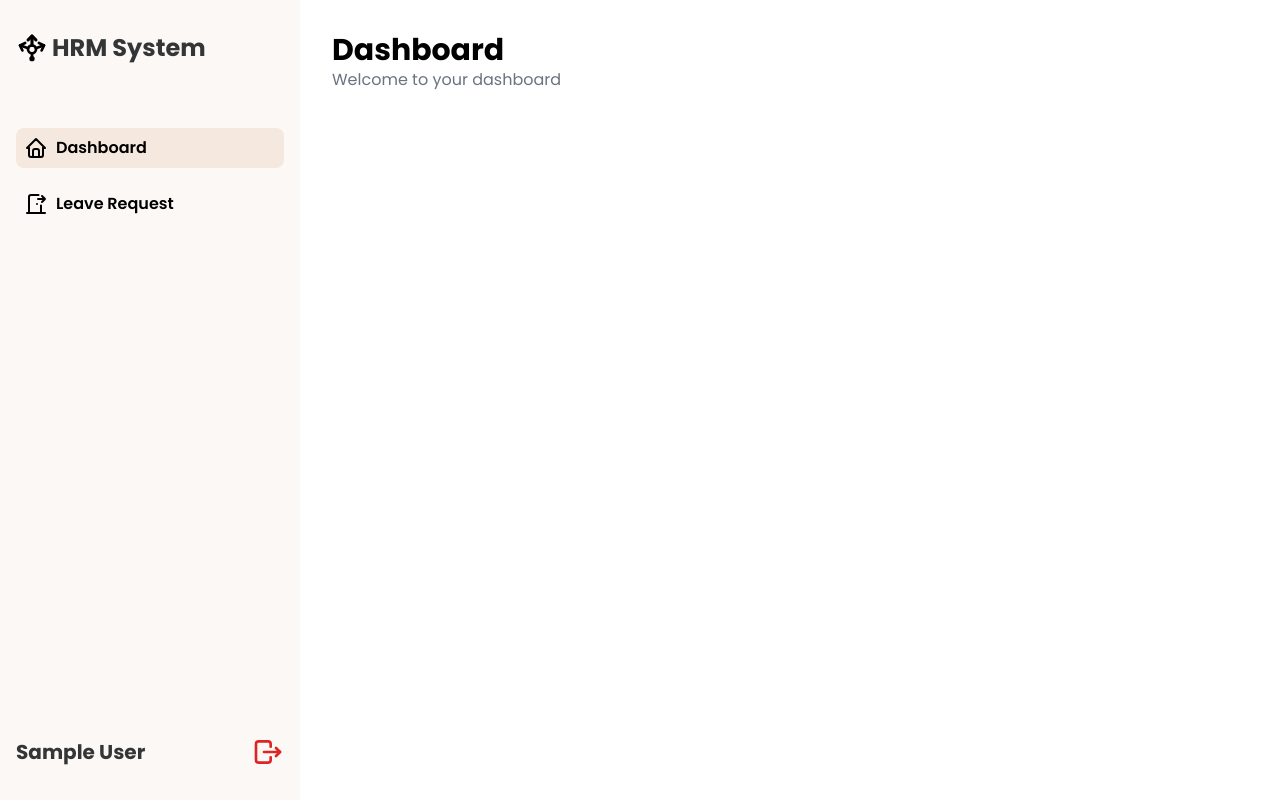
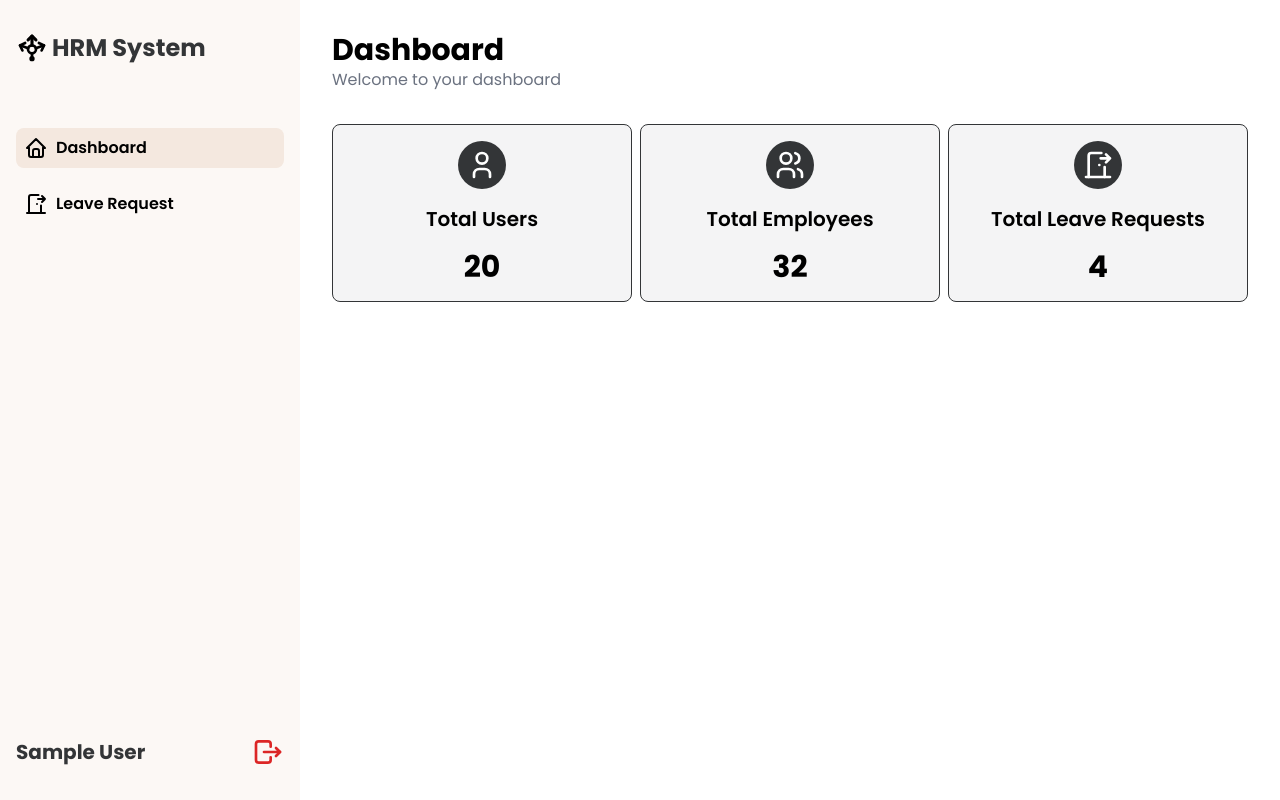
Before and after one commit to Agrimzz/hrm, a Next.js app: page /dashboard in a window 1280 px wide. Built offline with nearby package versions, Linux system fonts and the light colour scheme; no server answers; sample sign-in values are in the browser's storage.

Commit message:
dashboard

```diff
--- a/app/(root)/dashboard/page.tsx
+++ b/app/(root)/dashboard/page.tsx
@@ -1,8 +1,7 @@
-import { auth } from "@/auth"
+import { IconDoorExit, IconUser, IconUsers } from "@tabler/icons-react"
 import React from "react"
 
-const Dashboard = async () => {
-  const session = await auth()
+const Dashboard = () => {
   return (
     <div className="flex-1 p-8 ">
       <div className="flex flex-col ">
@@ -10,11 +9,29 @@ const Dashboard = async () => {
         <p className="text-gray-500">Welcome to your dashboard</p>
       </div>
 
-      {session?.user?.role === "SUPER_ADMIN" && (
-        <button className="bg-primary text-white px-4 py-2 rounded-lg">
-          Add
-        </button>
-      )}
+      <div className="grid grid-cols-1 gap-2 mt-8 sm:grid-cols-3">
+        <div className="flex flex-col gap-4 items-center p-4 bg-background rounded-lg border border-primary hover:bg-primary hover:text-white cursor-pointer">
+          <div className="text-white bg-primary rounded-full p-2">
+            <IconUser size={32} />
+          </div>
+          <h3 className="text-xl font-semibold">Total Users</h3>
+          <p className="text-3xl font-bold">20</p>
+        </div>
+        <div className="flex flex-col gap-4 items-center p-4 bg-background rounded-lg border border-primary hover:bg-primary hover:text-white cursor-pointer">
+          <div className="text-white bg-primary rounded-full p-2">
+            <IconUsers size={32} />
+          </div>
+          <h3 className="text-xl font-semibold">Total Employees</h3>
+          <p className="text-3xl font-bold">32</p>
+        </div>
+        <div className="flex flex-col gap-4 items-center p-4 bg-background rounded-lg border border-primary hover:bg-primary hover:text-white cursor-pointer">
+          <div className="text-white bg-primary rounded-full p-2">
+            <IconDoorExit size={32} />
+          </div>
+          <h3 className="text-xl font-semibold">Total Leave Requests</h3>
+          <p className="text-3xl font-bold">4</p>
+        </div>
+      </div>
     </div>
   )
 }
--- a/app/(root)/layout.tsx
+++ b/app/(root)/layout.tsx
@@ -1,5 +1,6 @@
 import { auth } from "@/auth"
 import Sidebar from "@/components/Sidebar"
+import { redirect } from "next/navigation"
 
 export default async function DashboardLayout({
   children,
@@ -7,6 +8,9 @@ export default async function DashboardLayout({
   children: React.ReactNode
 }>) {
   const session = await auth()
+  if (!session) {
+    redirect("/")
+  }
   return (
     <div className="w-full h-screen flex">
       <Sidebar name={session?.user?.name} role={session?.user?.role} />
--- a/app/page.tsx
+++ b/app/page.tsx
@@ -1,6 +1,12 @@
+import { auth } from "@/auth"
 import LoginForm from "@/components/LoginForm"
+import { redirect } from "next/navigation"
 
-export default function Home() {
+export default async function Home() {
+  const session = await auth()
+  if (session) {
+    redirect("/dashboard")
+  }
   return (
     <div className="w-full h-screen flex items-center justify-center bg-gradient-to-b from-background to-accent">
       <div className="max-w-4xl bg-backgroundLight rounded-[24] p-8 border border-gray-400">
```
Also changed, not shown: 1 other file (tests, documents, lock files or other folders).
